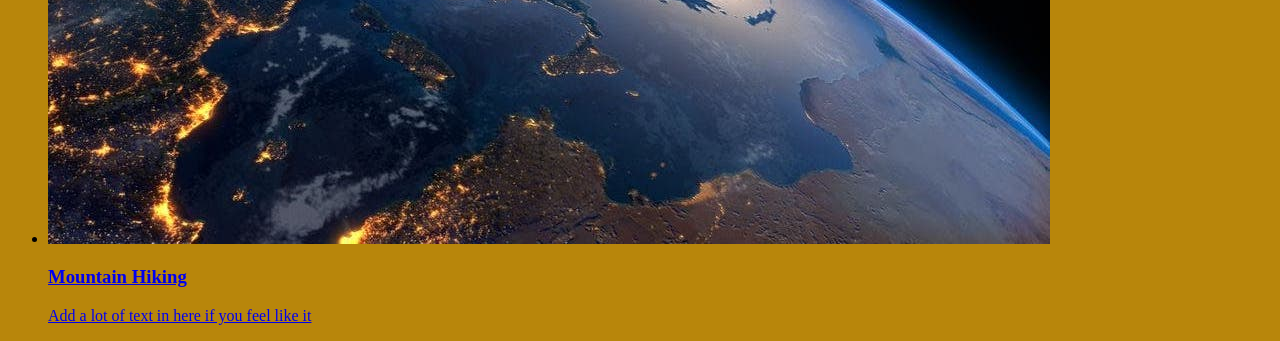
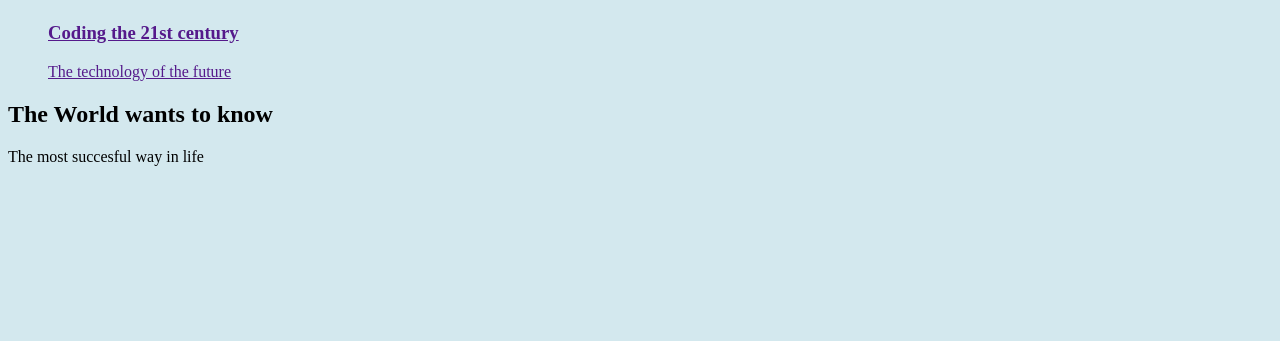
Before and after one commit to StefanGriffin/My_Site, a Django app: page / in a window 1280 px wide. Shown: the part 952-1293 px from the top of the page. After the commit the page ends 1118 px from the top, so only its background shows below. Run offline with Django 3.2, Linux system fonts and the light colour scheme.

Commit message:
Updating

```diff
--- a/blog/templates/blog/includes/post.html
+++ /dev/null
@@ -1,13 +0,0 @@
-{% load static %}
-
-<li>
-        <article class="post">
-                <a href="{% url 'post-detail-page' %}">
-                        <img src="{% static "blog/images/3.jpeg" %}" alt="Mountain Hiking" />
-                                <div class='post_content'>
-                                        <h3>Mountain Hiking</h3>
-                                        <p>Add a lot of text in here if you feel like it</p>
-                                </div>
-                 </a>
-        </article>
-</li>
--- a/blog/templates/blog/index.html
+++ b/blog/templates/blog/index.html
@@ -1,33 +1,66 @@
 {% extends "base.html" %}
-{% load static %}
+
 
 {% block title %}
-This is my blog
+The Blog
 {% endblock %}
 
-
-{% block css_files %}
-         <link rel="stylesheet" href="{% static 'blog/index.css' %}">
-{% endblock %}
 
 
 {% block content %}
 
-<section id="welcome">
-<header>
-        <img src="{% static "blog/images/2.jpeg" %}" alt="Stefan Griffin Web development" />
-        <h2>Stef Griffin blog 2021</h2>
-</header>
-        <p>Hi, thias is for everyone who reads this</p>
+    <header id="main-navigation">
+        <h1><a href="">World`s Blog</a></h1>
+            <nav>
+                <a href="">All Posts</a>
+            </nav>
+    </header>
 
-</section>
 
-<section id="latest-posts">
-        <h2>My latest thoughts</h2>
+    <section id="welcome">
+        <header>
+            <img src="#" alt="The World - people who created the blog" />
+            <h2>The World`s most amazing Blog</h2>
+
+
+        </header>
+
+        <p>You can say Hello to the World</p>
+    </section>
+
+
+
+
+     <section id="latest-posts">
+
+        <h2>The World`s latest thoughts</h2>
 
         <ul>
-        {% include "blog/includes/post.html" %}
+
+            <li>
+
+                <article>
+                   <a href="">
+
+                        <img src="#" alt="Coding the 21st century" />
+
+                        <div class="post_content">
+                            <h3>Coding the 21st century</h3>
+                            <p>The technology of the future</p>
+                        </div>
+                     </a>
+
+                </article>
+            </li>
         </ul>
-</section>
+     </section>
+
+
+        <section id="about">
+                <h2>The World wants to know</h2>
+
+                <p>The most succesful way in life</p>
+
+        </section>
 
 {% endblock %}
--- a/blog/views.py
+++ b/blog/views.py
@@ -22,8 +22,8 @@
 
 
 def posts(requests):
-    return render(request, "blog/all-posts.html")
+   pass
 
 
 def post_detail(requests):
-    return render(requests, "blog/post-detail.html")
+    pass
--- a/my_site/urls.py
+++ b/my_site/urls.py
@@ -20,5 +20,5 @@
 
 urlpatterns = [
     path('admin/', admin.site.urls),
-    path('', include('blog.urls')), # for http://127.0.0.1:8000/
+    path('', include('blog.urls')),  # for http://127.0.0.1:8000/
 ]
--- a/static/app.css
+++ b/static/app.css
@@ -1,3 +1,3 @@
-* {
-        background-color: darkgoldenrod;
+html {
+        background-color: rgb(211, 232, 238);
 }
--- a/templates/base.html
+++ b/templates/base.html
@@ -8,14 +8,14 @@
         <meta name="viewport" content="width=device-width, initial-scale=1.0">
         <title>{% block title %}{% endblock %}</title>
         <link rel="stylesheet" href="{% static 'app.css' %}">
-        {% block css_file %}{% endblock %}
+        {% block css_files %}{% endblock %}
 </head>
 <body>
 
-        <header id='main-navigation'>
-                <h1><a href=''>Stef`s Blog 2021</a></h1>
+        <header id="main-navigation">
+                <h1><a href="">Stef`s Blog 2021</a></h1>
                 <nav>
-                        <a href=''>All Posts</a>
+                        <a href="">All Posts</a>
                 </nav>
         </header>
 
```
Also changed, not shown: blog/templates/blog/all-posts.html (deleted, +0 -37 lines), README.md, blog/static/blog/images/5.jpeg (deleted), blog/static/blog/images/5.jpg (added), blog/static/blog/images/6.jpg (added), blog/static/blog/images/7.jpg (added).
